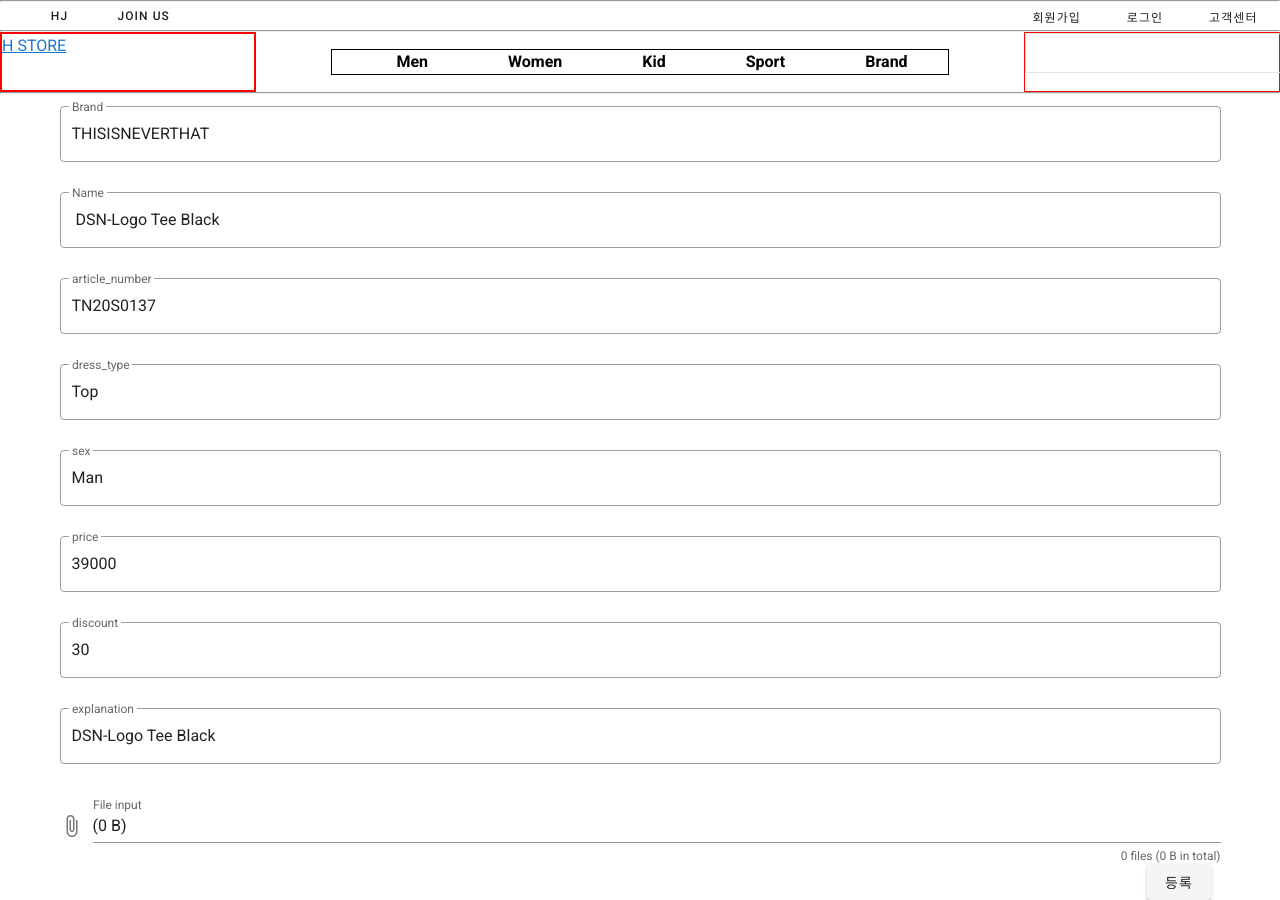
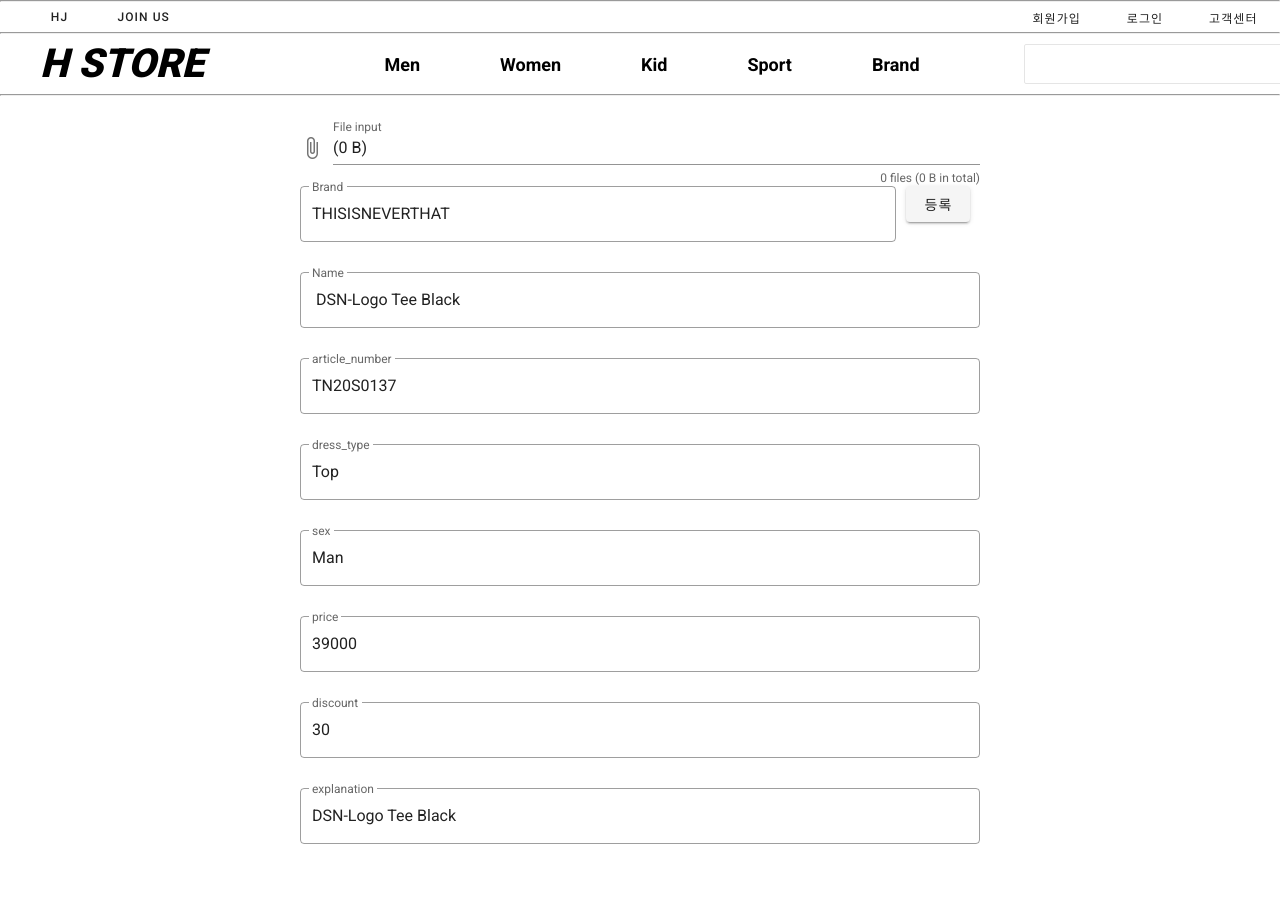
Before and after one commit to rlaguswhd19/ToyProject_Shopping, a Vue app in the folder shopping_front/: page / in a window 1280 px wide. Shown: the top 900 px of the page. Built offline with nearby package versions, Linux system fonts and the light colour scheme.

Commit message:
nav 완성 content padding 가로 400px createDress component 시작

```diff
--- a/shopping_front/src/App.vue
+++ b/shopping_front/src/App.vue
@@ -1,9 +1,9 @@
 <template>
 	<v-app>
 		<Nav />
-		<v-content>
+		<div class="router-content">
 			<router-view />
-		</v-content>
+		</div>
 	</v-app>
 </template>
 
@@ -20,3 +20,9 @@
 	data() {},
 }
 </script>
+
+<style>
+.router-content {
+	padding: 20px 300px;
+}
+</style>
--- a/shopping_front/src/components/bar/login.vue
+++ b/shopping_front/src/components/bar/login.vue
@@ -30,11 +30,13 @@
 <style>
 .login_nav {
 	display: flex;
+	height: 30px;
 }
 .login_nav,
 ul {
 	list-style-type: none;
 	display: flex;
+	margin: auto 0;
 }
 
 .login_nav_right {
--- a/shopping_front/src/components/bar/main.vue
+++ b/shopping_front/src/components/bar/main.vue
@@ -1,7 +1,9 @@
 <template>
 	<div class="main_nav">
 		<div class="logo">
-			<a href="http://localhost:3000">H STORE </a>
+			<ul>
+				<li><a href="http://localhost:3000">H STORE </a></li>
+			</ul>
 		</div>
 		<div class="category_nav">
 			<ul>
@@ -15,7 +17,7 @@
 
 		<div class="search_bar">
 			<input type="search" size="30" id="_search_bar" />
-			<v-btn text>
+			<v-btn text style="margin: auto 0;">
 				<v-icon>mdi-magnify</v-icon>
 			</v-btn>
 		</div>
@@ -36,19 +38,26 @@
 }
 
 .logo {
-	border: 2px red solid;
 	width: 20%;
+	padding: 0 16px;
+}
+
+.logo ul li a {
+	color: black;
+	font-size: 40px;
+	font-weight: 1000;
+	font-style: oblique;
+	text-decoration: none;
 }
 
 .category_nav {
 	display: flex;
 	margin: auto;
-	border: black 1px solid;
 }
 
 .category_nav ul li a {
 	padding: 0 40px;
-	font-size: 16px;
+	font-size: 18px;
 	font-weight: 600;
 	color: black;
 }
@@ -59,7 +68,6 @@
 
 .search_bar {
 	width: 20%;
-	border: red 1px solid;
 	display: flex;
 }
 
@@ -68,6 +76,7 @@
 	border-radius: 2px;
 	height: 40px;
 	padding: 10px 10px 10px 10px;
+	margin: auto 0;
 }
 #_search_bar:focus {
 	outline: 2px solid #8d8d8d;
--- a/shopping_front/src/components/dress/createDress.vue
+++ b/shopping_front/src/components/dress/createDress.vue
@@ -1,5 +1,15 @@
 <template>
-	<v-container>
+	<div>
+		<v-file-input
+			type="file"
+			show-size
+			counter
+			multiple
+			label="File input"
+			v-model="files"
+			accept="image/*"
+		></v-file-input>
+		<v-btn @click="post_dress" style="float: right;">등록</v-btn>
 		<v-text-field
 			label="Brand"
 			placeholder="브랜드를 입력하세요."
@@ -48,17 +58,7 @@
 			outlined
 			v-model="dressDto.explanation"
 		></v-text-field>
-		<v-file-input
-			type="file"
-			show-size
-			counter
-			multiple
-			label="File input"
-			v-model="files"
-			accept="image/*"
-		></v-file-input>
-		<v-btn @click="post_dress" style="float: right;">등록</v-btn>
-	</v-container>
+	</div>
 </template>
 
 <script>
@@ -119,3 +119,5 @@
 	},
 }
 </script>
+
+<style></style>
```
